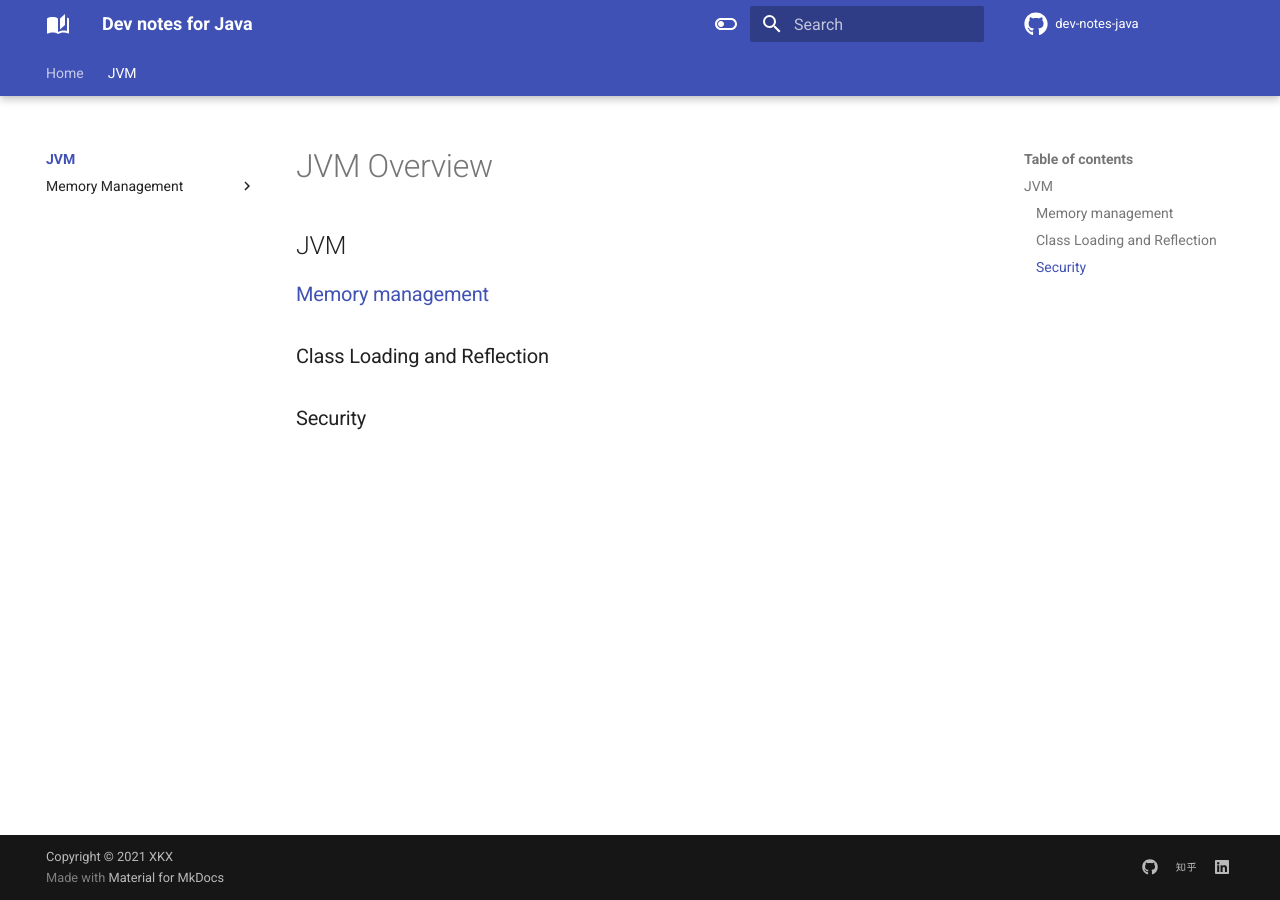
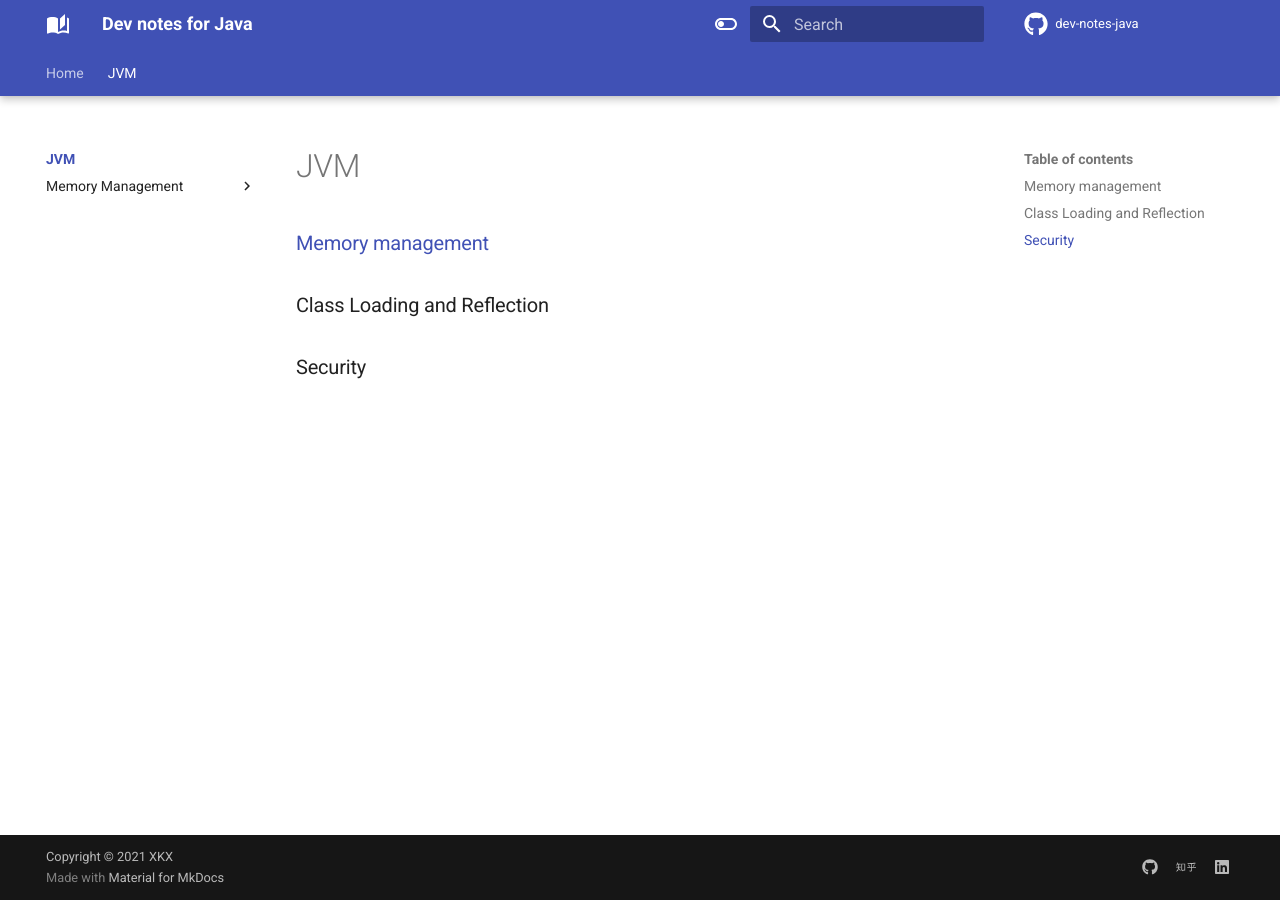
Before and after one commit to xkx9431/dev-notes-java, an MkDocs documentation site: the page built from docs/jvm/index.md, in a window 1280 px wide. Built offline with MkDocs 1.6.1 and Material for MkDocs 9.7.7, drawn with Linux system fonts in a browser that asks for light colours; comment, search, counter and statistics services are not loaded.

```diff
--- a/docs/jvm/index.md
+++ b/docs/jvm/index.md
@@ -1,4 +1,4 @@
-## JVM
+# JVM
 
 ### [Memory management](https://xkx9431.github.io/dev-notes-java/jvm/mm-overview/)
 ### Class Loading and Reflection
```
Also changed, not shown: docs/index.md (+0 -1 lines).
